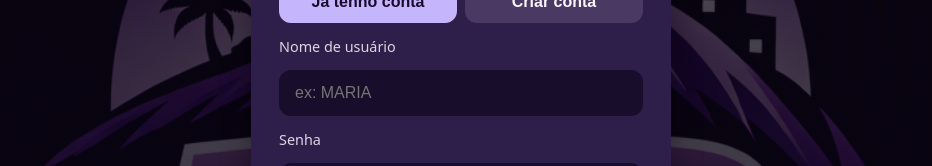
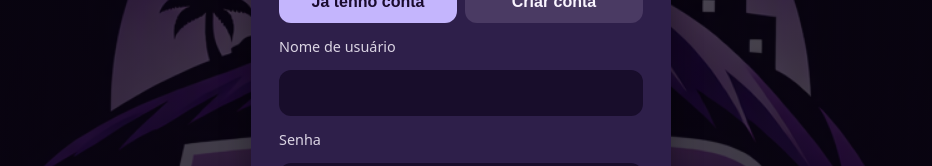
Before and after one commit to Maciota87/call-amigos-servidor, a website: page public/index.html in a window 1280 px wide. Shown: the part 247-413 px from the top of the page, without its empty margins (179-1111 px from the left). Drawn offline with nearby package versions, Linux system fonts and the light colour scheme; no server answers.

Commit message:
Update index.html

```diff
--- a/public/index.html
+++ b/public/index.html
@@ -280,7 +280,7 @@
       <button id="abaCriar" class="btn" onclick="mudarAba('criar')">Criar conta</button>
     </div>
     <label for="loginUsuario">Nome de usuário</label>
-    <input id="loginUsuario" maxlength="20" autocomplete="username" placeholder="ex: MARIA" oninput="maiusculo(this)" onkeydown="teclaLogin(event)">
+    <input id="loginUsuario" maxlength="20" autocomplete="username" oninput="maiusculo(this)" onkeydown="teclaLogin(event)">
     <label for="loginSenha">Senha</label>
     <input id="loginSenha" type="password" maxlength="100" autocomplete="current-password" onkeydown="teclaLogin(event)">
     <label class="check-auto" title="Se marcado, você continua logado mesmo depois de fechar o navegador">
```
